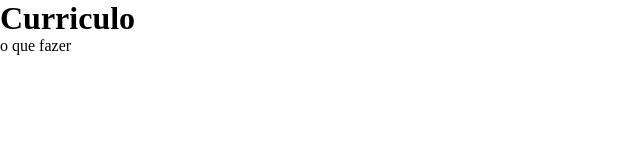
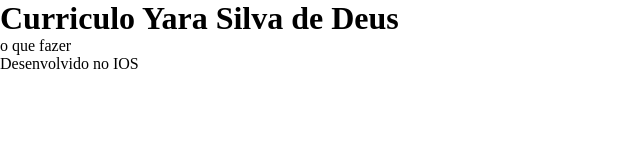
Before and after one commit to Edisay-dev/Curriculo-web-IOS, a plain HTML site: page index.html in a window 1280 px wide. Shown: the whole page, without its empty margins (0-640 px from the left). Drawn offline with Linux system fonts and the light colour scheme.

Commit message:
alterações criada a estrutura semantica do projeto de curriculo

```diff
--- a/index.html
+++ b/index.html
@@ -9,9 +9,17 @@
 </head>
 
 <body>
-    <h1>Curriculo</h1>
-    <p> o que fazer</p>
+    <header></header>
+    <h1>Curriculo Yara Silva de Deus</h1>
 
+    <main>
+        <p> o que fazer</p>
+        <!-- working - fazendo no pc, Staging  - iniciar o git, rotular (git add e commit) git repository-->
+         <!-- Branch: Tem que mudar pra main, pra poder mexer no codigo sem mexer na estrutura utilizavel -->
+    </main>
+
+    <footer></footer>
+    <p>Desenvolvido no IOS</p>
 </body>
 
 </html>
```
